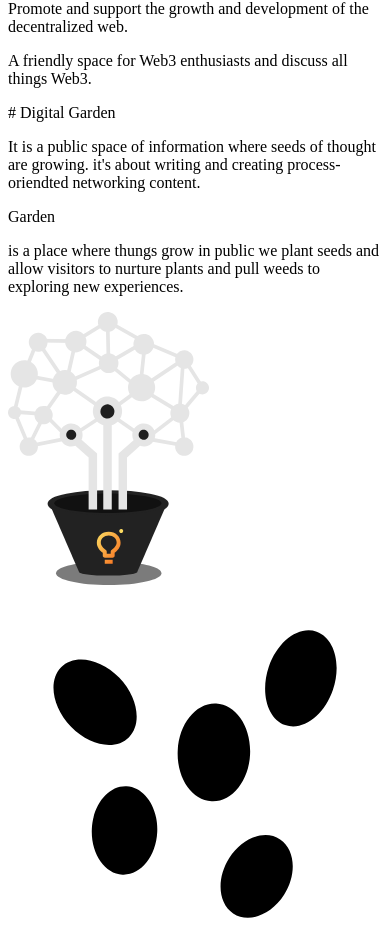
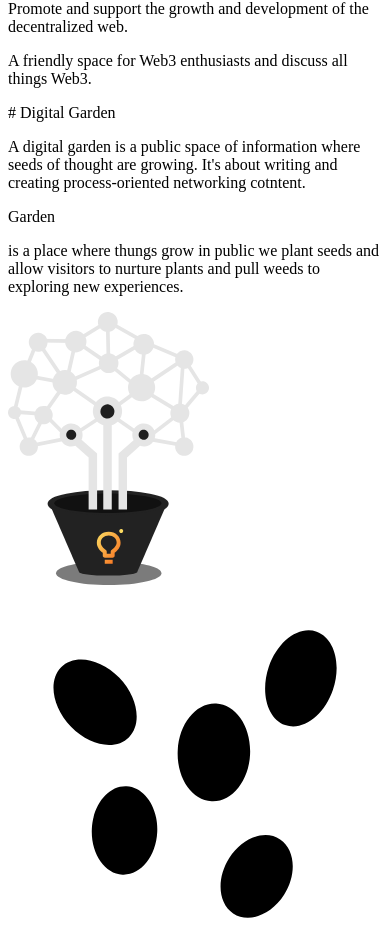
Before and after one commit to tehtrippy/hashpire-tailwind-css, a React (Create React App) app: page /about in a window 390 px wide. Shown: the part 7058-7993 px from the top of the page. Built offline with nearby package versions, Linux system fonts and the light colour scheme; the HTML template or start-up script is replaced by a standard one.

Commit message:
fix: paragraph in about page

```diff
--- a/src/components/pages/About/index.tsx
+++ b/src/components/pages/About/index.tsx
@@ -108,19 +108,15 @@ const About: React.FC<{}> = () => {
             Digital Garden
           </span>
         </div>
-        <p className='mt-6 text-base text-neutral-2'>
-          It is a public space of information where seeds of thought are
-          growing. it's about writing and creating process-oriendted networking
-          content.
+        <p className='mt-6 text-neutral-2 text-sm md:text-base md:whitespace-pre-line'>
+          {`A digital garden is a public space of information where seeds of thought are growing. It's \nabout writing and creating process-oriented networking cotntent.`}
         </p>
-        <div className='mt-6 mb-12 text-sm'>
+        <div className='mt-6 mb-12'>
           <span className='text-sm font-normal text-accent md:text-base md:font-semibold'>
             Garden
           </span>{' '}
-          <p className='inline text-sm font-normal text-neutral-3 md:text-base md:font-semibold'>
-            is a place where thungs grow in public we plant seeds and allow
-            visitors to nurture plants and pull weeds to exploring new
-            experiences.
+          <p className='inline text-sm font-normal text-neutral-2 md:text-base md:font-semibold lg:whitespace-pre-line'>
+            {`is a place where thungs grow in public we plant seeds and allow visitors to nurture \nplants and pull weeds to exploring new experiences.`}
           </p>
         </div>
         <IdeaPotIcon className='inline' />
```
